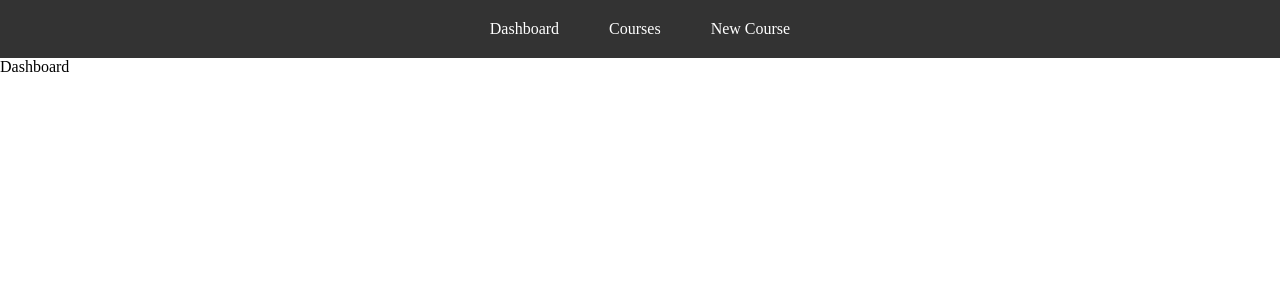
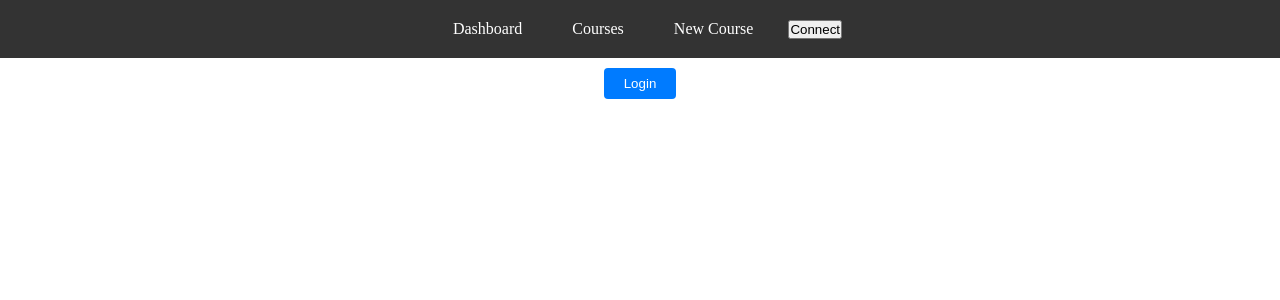
Before and after one commit to gdevakrishnan/elearn-web3, a React (Vite) app in the folder client/: page / in a window 1280 px wide. Shown: the top 300 px of the page. Built offline with nearby package versions, Linux system fonts and the light colour scheme.

Commit message:
Login and display the welcome card with username

```diff
--- a/client/src/App.jsx
+++ b/client/src/App.jsx
@@ -20,7 +20,9 @@ function App() {
     Signer: null,
     ReadContract: null,
     WriteContract: null,
-    isAdmin: false
+    isAdmin: false,
+    isLogin: false,
+    userName: null
   };
   const [State, setState] = useState(initialState);
   const [navState, setNavState] = useState(navInitialState);
@@ -71,6 +73,18 @@ function App() {
         ...prevState,
         isAdmin
       }));
+
+      const isLogin = await ReadContract.Login({ from: WalletAddress })
+      setState(prevState => ({
+        ...prevState,
+        isLogin
+      }));
+      const user = await ReadContract.displayUserProfile({ from: WalletAddress })
+      setState(prevState => ({
+        ...prevState,
+        userName: user[0]
+      }));
+
     } else {
       console.log("Metamask Not Found");
     }
--- a/client/src/components/Navbar.jsx
+++ b/client/src/components/Navbar.jsx
@@ -3,7 +3,13 @@ import { Link } from 'react-router-dom'
 import appContext from '../context/appContext'
 
 function Navbar() {
-    const { navState } = useContext(appContext);
+    const {
+        getStateParameters,
+        State
+    } = useContext(appContext);
+    const {
+        WalletAddress
+    } = State;
 
     return (
         <Fragment>
@@ -25,6 +31,18 @@ function Navbar() {
                                 New Course
                             </Link>
                         </li>
+                        {(WalletAddress) ?
+                            (<li title={WalletAddress}>
+                                <Link>
+                                    {WalletAddress.slice(0, 6)}...
+                                </Link>
+                            </li>) :
+                        (<li title='New Course'>
+                            <button onClick={(e) => {
+                                e.preventDefault();
+                                getStateParameters();
+                            }}>Connect</button>
+                        </li>)}
                     </ul>
                 </nav>
             </header>
--- a/client/src/index.css
+++ b/client/src/index.css
@@ -1,3 +1,4 @@
+/* Reset default styles */
 * {
   margin: 0;
   padding: 0;
@@ -6,15 +7,12 @@
   text-decoration: none;
 }
 
-/* Navbar.css */
-
-/* Style the nav element */
+/* Navbar Styles */
 .navbar nav {
   background-color: #333;
   padding: 10px 0;
 }
 
-/* Style the ul element inside nav */
 .navbar nav ul {
   list-style-type: none;
   padding: 0;
@@ -22,18 +20,15 @@
   text-align: center;
 }
 
-/* Style the li elements inside ul */
 .navbar nav ul li {
   display: inline-block;
   margin-right: 20px;
 }
 
-/* Remove margin-right for the last li element */
 .navbar nav ul li:last-child {
   margin-right: 0;
 }
 
-/* Style the Link components inside li */
 .navbar nav ul li a {
   color: #fff;
   text-decoration: none;
@@ -41,34 +36,27 @@
   display: inline-block;
 }
 
-/* Hover effect for the Link components */
 .navbar nav ul li a:hover {
   background-color: #555;
 }
 
-
-/* Newcourse.css */
-
-/* Style the page container */
+/* New Course Page Styles */
 .new_course_page {
   max-width: 600px;
   margin: 0 auto;
   padding: 20px;
 }
 
-/* Style form groups */
 .new_course_page .form_group {
   margin-bottom: 15px;
 }
 
-/* Style labels */
 .new_course_page label {
   display: block;
   font-weight: bold;
   margin-bottom: 5px;
 }
 
-/* Style inputs */
 .new_course_page input[type="number"],
 .new_course_page input[type="text"] {
   width: 100%;
@@ -78,7 +66,6 @@
   border-radius: 4px;
 }
 
-/* Style submit button */
 .new_course_page input[type="submit"] {
   padding: 10px 20px;
   background-color: #007bff;
@@ -91,3 +78,68 @@
 .new_course_page input[type="submit"]:hover {
   background-color: #0056b3;
 }
+
+/* Generic Page Styles */
+.dashboard_page {
+  display: flex;
+  flex-direction: column;
+  align-items: center;
+  /* justify-content: center; */
+  height: 100vh;
+  text-align: center;
+}
+
+.dashboard_page .login_btn {
+  padding: 8px 20px;
+  background-color: #007bff;
+  color: #fff;
+  border: none;
+  cursor: pointer;
+  border-radius: 4px;
+  margin: 10px;
+}
+
+.dashboard_page .welcome_card {
+  font-size: 1.1rem;
+  padding: 8px 20px;
+  border-radius: 5px;
+  background-color: #d3d1d1;
+  margin: 10px;
+}
+
+.dashboard_page .login_btn:hover {
+  background-color: #0056b3;
+}
+
+.login {
+  margin-top: 20px;
+  padding: 20px;
+  border: 1px solid #ccc;
+  border-radius: 5px;
+  background-color: #f9f9f9;
+  max-width: 300px;
+  width: 100%;
+}
+
+.login input[type="text"] {
+  width: 100%;
+  padding: 10px;
+  margin-bottom: 10px;
+  box-sizing: border-box;
+  border: 1px solid #ccc;
+  border-radius: 3px;
+}
+
+.login input[type="submit"] {
+  width: 100%;
+  padding: 10px;
+  background-color: #4CAF50;
+  color: white;
+  border: none;
+  border-radius: 3px;
+  cursor: pointer;
+}
+
+.login input[type="submit"]:hover {
+  background-color: #45a049;
+}
--- a/client/src/pages/Dashboard.jsx
+++ b/client/src/pages/Dashboard.jsx
@@ -1,9 +1,66 @@
-import React from 'react'
+import React, { Fragment, useContext, useState } from 'react';
+import appContext from '../context/appContext';
 
 function Dashboard() {
+  const { State } = useContext(appContext);
+  const { isLogin, userName, WriteContract, WalletAddress } = State;
+
+  const [login, setLogin] = useState(!isLogin);
+  const [uname, setUname] = useState('');
+
+  const handleSubmit = async (e) => {
+    e.preventDefault();
+    if (uname.trim() !== '') {
+      try {
+        console.log('uname: ', uname);
+        const tx = await WriteContract.registerNewUser(uname, { from: WalletAddress })
+        tx.wait;
+
+        console.log("tx: ", tx);
+      } catch (e) {
+        console.log(e.message);
+      }
+    }
+  };
+
+  const handleLoginToggle = (e) => {
+    e.preventDefault();
+    setLogin(!login);
+  };
+
+  const handleUnameChange = (e) => {
+    setUname(e.target.value);
+  };
+
   return (
-    <div>Dashboard</div>
-  )
+    <Fragment>
+      <section className="page dashboard_page">
+        {/* Username welcome card */}
+        {isLogin && userName && userName.trim() !== '' ? (
+          <h1 className='welcome_card'>Hello, {userName}</h1>
+        ) : (
+          <button className='login_btn' onClick={handleLoginToggle}>Login</button>
+        )}
+
+        {/* Login Form */}
+        {!login && userName.trim() === "" && (
+          <Fragment>
+            <form className="login" onSubmit={handleSubmit}>
+              <input
+                type="text"
+                name="uname"
+                id="uname"
+                value={uname}
+                onChange={handleUnameChange}
+                placeholder='username'
+              />
+              <input type="submit" value="Login" />
+            </form>
+          </Fragment>
+        )}
+      </section>
+    </Fragment>
+  );
 }
 
-export default Dashboard
+export default Dashboard;
```
Also changed, not shown: 1 other file (tests, documents, lock files or other folders).
